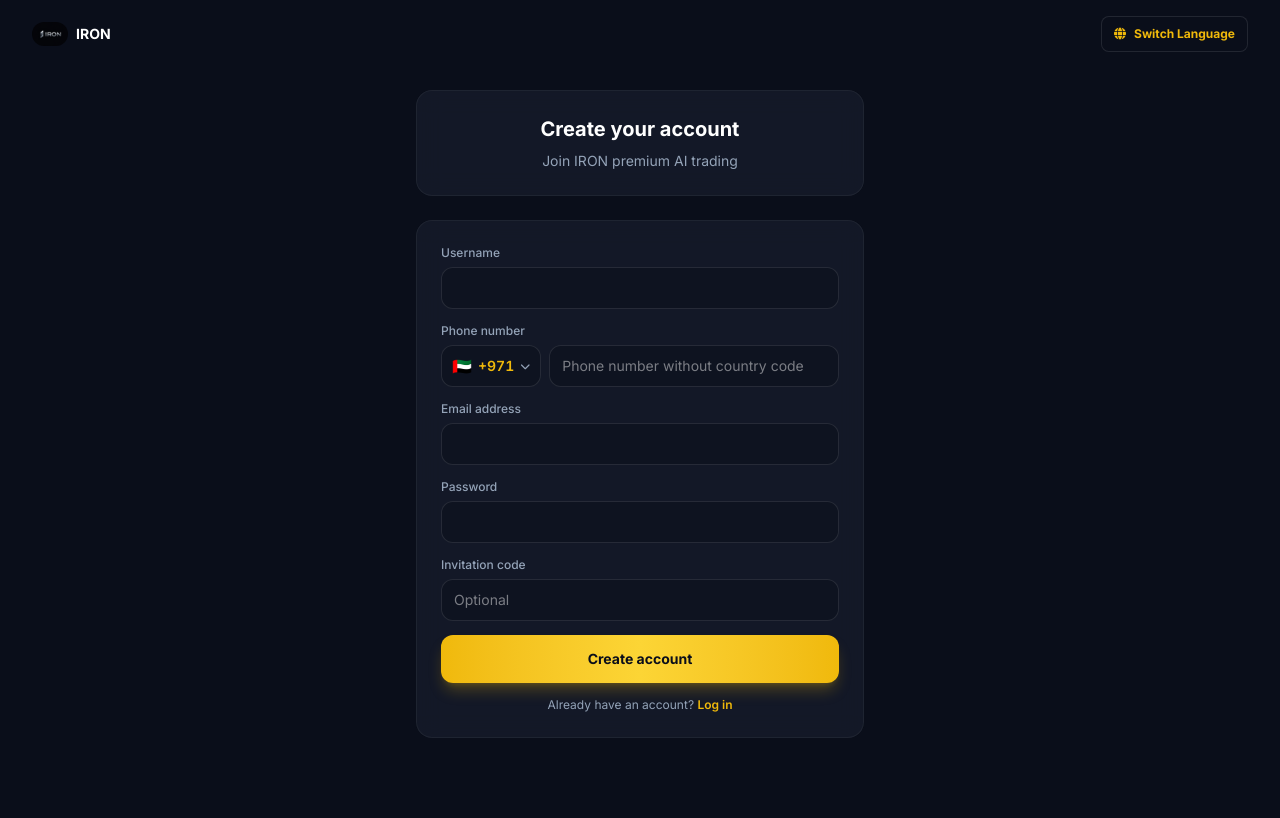
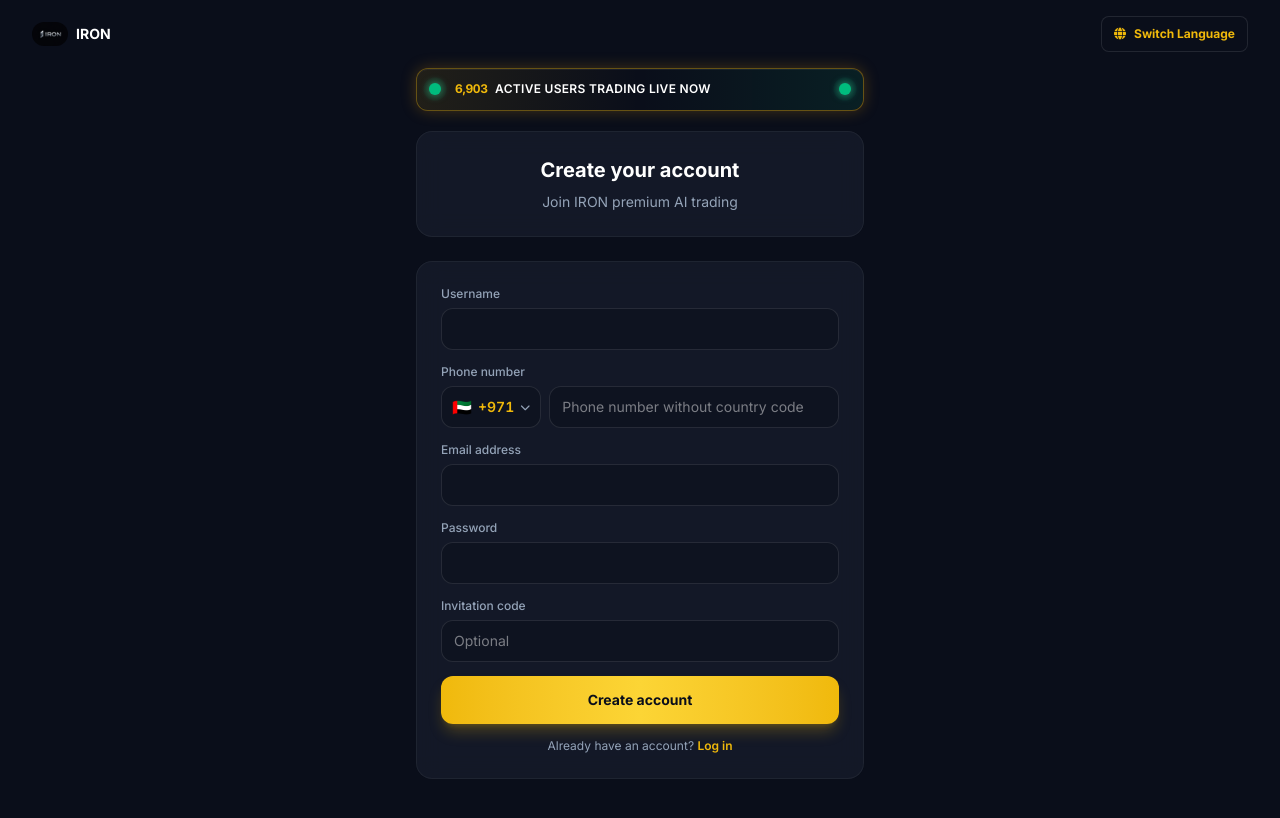
Before and after one commit to MEZMEZ971/iron.org, a React (Vite) app in the folder dunfin-application/frontend/: page /register in a window 1280 px wide. Built offline with nearby package versions, Linux system fonts and the light colour scheme.

Commit message:
chore: fix railway monorepo deployment config and add no-op backend build script

```diff
--- a/dunfin-application/frontend/src/App.tsx
+++ b/dunfin-application/frontend/src/App.tsx
@@ -1,6 +1,7 @@
 import { BrowserRouter, Navigate, Route, Routes } from "react-router-dom";
 import { AdminRoute } from "./components/auth/AdminRoute";
 import { ProtectedRoute } from "./components/auth/ProtectedRoute";
+import { FomoUserCountProvider } from "./context/FomoUserCountContext";
 import { AuthProvider } from "./context/AuthContext";
 import { SuccessFeedbackProvider } from "./context/SuccessFeedbackContext";
 import { ProfileMenuProvider } from "./context/ProfileMenuContext";
@@ -32,6 +33,7 @@
   return (
     <ThemeProvider>
       <LocaleProvider>
+        <FomoUserCountProvider>
           <AuthProvider>
             <UserProvider>
               <H5PortfolioProvider>
@@ -75,6 +77,7 @@
               </H5PortfolioProvider>
             </UserProvider>
           </AuthProvider>
+        </FomoUserCountProvider>
       </LocaleProvider>
     </ThemeProvider>
   );
--- /dev/null
+++ b/dunfin-application/frontend/src/components/FomoUsersBanner.tsx
@@ -0,0 +1,98 @@
+import { useEffect, useMemo, useRef } from "react";
+import { useFomoUserCount } from "../context/FomoUserCountContext";
+import { FOMO_BASELINE } from "../lib/fomoUserCount";
+import { useLocale } from "../i18n/LocaleContext";
+import { resolveTranslation } from "../i18n/translations";
+
+type FomoUsersBannerVariant = "auth" | "hero";
+
+const FOMO_FALLBACK_TEMPLATE = "{count} ACTIVE USERS TRADING LIVE NOW";
+
+function LiveBeacon() {
+  return (
+    <span className="relative flex h-3 w-3 shrink-0" aria-hidden>
+      <span className="absolute inline-flex h-full w-full animate-ping rounded-full bg-emerald-400 opacity-75" />
+      <span className="relative inline-flex h-3 w-3 rounded-full bg-emerald-500 shadow-[0_0_8px_rgba(52,211,153,0.8)]" />
+    </span>
+  );
+}
+
+function AnimatedCount({ value }: { value: number }) {
+  const display = value.toLocaleString();
+  const prevRef = useRef(display);
+  const nodeRef = useRef<HTMLSpanElement>(null);
+
+  useEffect(() => {
+    if (prevRef.current === display) return;
+    prevRef.current = display;
+    const node = nodeRef.current;
+    if (!node) return;
+    node.classList.remove("fomo-count-flip");
+    void node.offsetWidth;
+    node.classList.add("fomo-count-flip");
+  }, [display]);
+
+  return (
+    <span
+      ref={nodeRef}
+      className="mx-1 inline-block min-w-[3.5ch] tabular-nums font-extrabold tracking-tight text-[#f0b90b]"
+    >
+      {display}
+    </span>
+  );
+}
+
+export function FomoUsersBanner({ variant = "auth" }: { variant?: FomoUsersBannerVariant }) {
+  const { count } = useFomoUserCount();
+  const { locale } = useLocale();
+
+  const safeCount =
+    Number.isFinite(count) && count >= FOMO_BASELINE ? count : FOMO_BASELINE;
+
+  const template = useMemo(() => {
+    const resolved = resolveTranslation(locale, "fomoBannerActiveUsers");
+    if (resolved && resolved.includes("{count}") && resolved !== "fomoBannerActiveUsers") {
+      return resolved;
+    }
+    return FOMO_FALLBACK_TEMPLATE;
+  }, [locale]);
+
+  const [before = "", after = ""] = template.split("{count}");
+  const isHero = variant === "hero";
+
+  return (
+    <div
+      data-testid="fomo-users-banner"
+      className={`relative isolate block w-full overflow-visible opacity-100 visible ${
+        isHero
+          ? "rounded-2xl px-4 py-3.5"
+          : "mb-5 rounded-xl px-3 py-3"
+      } border border-[#f0b90b]/40 bg-[#0a0e1a] shadow-[0_0_15px_rgba(245,158,11,0.25),inset_0_1px_0_rgba(255,255,255,0.06)] backdrop-blur-md`}
+      style={{ zIndex: 20 }}
+      role="status"
+      aria-live="polite"
+    >
+      <div
+        className="pointer-events-none absolute inset-0 rounded-[inherit] bg-gradient-to-r from-[#f0b90b]/10 via-transparent to-emerald-500/10"
+        aria-hidden
+      />
+      <div
+        className={`relative z-10 flex items-center gap-2.5 ${
+          isHero ? "justify-center text-center" : "text-start"
+        }`}
+      >
+        <LiveBeacon />
+        <p
+          className={`min-w-0 flex-1 font-semibold uppercase leading-snug tracking-wide text-white ${
+            isHero ? "text-xs sm:text-sm" : "text-[11px] sm:text-xs"
+          }`}
+        >
+          <span>{before}</span>
+          <AnimatedCount value={safeCount} />
+          <span>{after}</span>
+        </p>
+        <LiveBeacon />
+      </div>
+    </div>
+  );
+}
--- a/dunfin-application/frontend/src/context/AuthContext.tsx
+++ b/dunfin-application/frontend/src/context/AuthContext.tsx
@@ -18,6 +18,7 @@
   persistAuthSession,
   type StoredAuthUser,
 } from "../lib/authStorage";
+import { bumpFomoOnRegistration } from "../lib/fomoUserCount";
 
 type AuthContextValue = {
   token: string | null;
@@ -75,6 +76,7 @@
   const register = useCallback(
     async (payload: RegisterPayload) => {
       const result = await authRegister(payload);
+      bumpFomoOnRegistration();
       applySession(result.token, result.user);
     },
     [applySession]
--- /dev/null
+++ b/dunfin-application/frontend/src/context/FomoUserCountContext.tsx
@@ -0,0 +1,75 @@
+import {
+  createContext,
+  useContext,
+  useEffect,
+  useMemo,
+  useState,
+  type ReactNode,
+} from "react";
+import {
+  bumpFomoCount,
+  FOMO_BASELINE,
+  randomFomoHeartbeatDelayMs,
+  randomFomoHeartbeatIncrement,
+  readFomoCount,
+  subscribeFomoCount,
+} from "../lib/fomoUserCount";
+
+type FomoUserCountContextValue = {
+  count: number;
+};
+
+const FomoUserCountContext = createContext<FomoUserCountContextValue | null>(null);
+
+export function FomoUserCountProvider({ children }: { children: ReactNode }) {
+  const [count, setCount] = useState(() => readFomoCount());
+
+  useEffect(() => subscribeFomoCount(setCount), []);
+
+  useEffect(() => {
+    let timeoutId: ReturnType<typeof setTimeout>;
+    let cancelled = false;
+
+    const schedule = () => {
+      timeoutId = setTimeout(() => {
+        if (cancelled) return;
+        bumpFomoCount(randomFomoHeartbeatIncrement());
+        schedule();
+      }, randomFomoHeartbeatDelayMs());
+    };
+
+    schedule();
+    return () => {
+      cancelled = true;
+      clearTimeout(timeoutId);
+    };
+  }, []);
+
+  const value = useMemo(
+    () => ({
+      count: Number.isFinite(count) && count >= FOMO_BASELINE ? count : FOMO_BASELINE,
+    }),
+    [count],
+  );
+
+  return (
+    <FomoUserCountContext.Provider value={value}>
+      {children}
+    </FomoUserCountContext.Provider>
+  );
+}
+
+/** Safe hook — never throws; falls back to localStorage baseline when provider is absent. */
+export function useFomoUserCount(): FomoUserCountContextValue {
+  const ctx = useContext(FomoUserCountContext);
+  if (ctx) return ctx;
+  return { count: readFomoCount() };
+}
+
+export function useFomoUserCountStrict(): FomoUserCountContextValue {
+  const ctx = useContext(FomoUserCountContext);
+  if (!ctx) {
+    throw new Error("useFomoUserCountStrict must be used within FomoUserCountProvider");
+  }
+  return ctx;
+}
--- a/dunfin-application/frontend/src/i18n/buildLocaleTable.ts
+++ b/dunfin-application/frontend/src/i18n/buildLocaleTable.ts
@@ -8,6 +8,7 @@
 import { H5_DEPOSIT_OVERRIDES } from "./localeCatalog/h5DepositOverrides";
 import { H5_NEW_KEY_OVERRIDES } from "./localeCatalog/h5OverridesNewKeys";
 import { SIDEBAR_DOWNLOAD_OVERRIDES } from "./localeCatalog/sidebarDownloadApkOverrides";
+import { FOMO_BANNER_OVERRIDES } from "./localeCatalog/fomoBannerOverrides";
 
 type NonBaseLocale = Exclude<Locale, "en" | "ar">;
 
@@ -33,6 +34,7 @@
   const adminActivity = ADMIN_ACTIVITY_OVERRIDES[locale] ?? {};
   const adminFinance = ADMIN_FINANCE_OVERRIDES[locale] ?? {};
   const sidebarDownload = SIDEBAR_DOWNLOAD_OVERRIDES[locale] ?? {};
+  const fomoBanner = FOMO_BANNER_OVERRIDES[locale] ?? {};
   return {
     ...en,
     ...h5,
@@ -41,5 +43,6 @@
     ...adminActivity,
     ...adminFinance,
     ...sidebarDownload,
+    ...fomoBanner,
   } as Record<TranslationKey, string>;
 }
--- a/dunfin-application/frontend/src/i18n/translations.ts
+++ b/dunfin-application/frontend/src/i18n/translations.ts
@@ -263,6 +263,7 @@
     countryCodeNoResults: "No countries found",
     authPhonePlaceholder: "Phone number without country code",
     featureComingSoon: "This feature is coming soon.",
+    fomoBannerActiveUsers: "{count} ACTIVE USERS TRADING LIVE NOW",
     tradeExecuteFailed: "Trade execution failed. Please try again.",
     notFoundCode: "404",
     notFoundTitle: "Asset Displaced in Orbit",
@@ -539,6 +540,7 @@
     countryCodeNoResults: "لم يتم العثور على دول",
     authPhonePlaceholder: "رقم الهاتف بدون رمز الدولة",
     featureComingSoon: "هذه الميزة قريباً.",
+    fomoBannerActiveUsers: "{count} مستخدم نشط يتداولون الآن مباشرة",
     tradeExecuteFailed: "فشل تنفيذ التداول. حاول مرة أخرى.",
     notFoundCode: "404",
     notFoundTitle: "الأصل خارج المدار",
--- a/dunfin-application/frontend/src/layouts/AuthLayout.tsx
+++ b/dunfin-application/frontend/src/layouts/AuthLayout.tsx
@@ -1,5 +1,6 @@
 import { useState, type ReactNode } from "react";
 import { Link } from "react-router-dom";
+import { FomoUsersBanner } from "../components/FomoUsersBanner";
 import { IronLogo } from "../components/layout/IronLogo";
 import { LanguageSwitcherOverlay } from "../i18n/LanguageSwitcherOverlay";
 import { useLocale } from "../i18n/LocaleContext";
@@ -37,13 +38,16 @@
       />
 
       <div className="flex flex-1 items-center justify-center px-4 pb-10">
-        <div className="w-full max-w-md">
+        <div className="relative z-10 w-full max-w-md">
+          <FomoUsersBanner variant="auth" />
+
           <div className="glass-card mb-6 rounded-2xl p-6 shadow-lg transition-all duration-300 ease-in-out">
             <h1 className="text-center text-xl font-bold text-df">{title}</h1>
             {subtitle && (
               <p className="mt-2 text-center text-sm text-df-muted">{subtitle}</p>
             )}
           </div>
+
           <div className="glass-card rounded-2xl p-6 transition-all duration-300 ease-in-out">
             {children}
           </div>
--- /dev/null
+++ b/dunfin-application/frontend/src/lib/fomoUserCount.ts
@@ -0,0 +1,54 @@
+export const FOMO_STORAGE_KEY = "iron_fomo_user_count";
+export const FOMO_BASELINE = 6903;
+export const FOMO_REGISTRATION_BUMP = 3;
+
+type FomoListener = (count: number) => void;
+
+const listeners = new Set<FomoListener>();
+
+export function readFomoCount(): number {
+  try {
+    const raw = localStorage.getItem(FOMO_STORAGE_KEY);
+    const parsed = raw ? Number.parseInt(raw, 10) : Number.NaN;
+    if (Number.isFinite(parsed) && parsed >= FOMO_BASELINE) {
+      return parsed;
+    }
+  } catch {
+    /* ignore storage errors */
+  }
+  return FOMO_BASELINE;
+}
+
+export function writeFomoCount(count: number): void {
+  const safe = Math.max(FOMO_BASELINE, Math.floor(count));
+  try {
+    localStorage.setItem(FOMO_STORAGE_KEY, String(safe));
+  } catch {
+    /* ignore storage errors */
+  }
+  listeners.forEach((listener) => listener(safe));
+}
+
+export function bumpFomoCount(delta: number): number {
+  const next = readFomoCount() + delta;
+  writeFomoCount(next);
+  return next;
+}
+
+export function bumpFomoOnRegistration(): number {
+  return bumpFomoCount(FOMO_REGISTRATION_BUMP);
+}
+
+export function subscribeFomoCount(listener: FomoListener): () => void {
+  listeners.add(listener);
+  return () => listeners.delete(listener);
+}
+
+/** Random organic heartbeat increment: 3 or 6 (multiple of 3, capped at 6). */
+export function randomFomoHeartbeatIncrement(): number {
+  return Math.random() < 0.5 ? 3 : 6;
+}
+
+export function randomFomoHeartbeatDelayMs(): number {
+  return 7000 + Math.floor(Math.random() * 8001);
+}
--- a/dunfin-application/frontend/src/pages/Home.tsx
+++ b/dunfin-application/frontend/src/pages/Home.tsx
@@ -1,4 +1,5 @@
 import { AffiliatePromoBanner } from "../components/AffiliatePromoBanner";
+import { FomoUsersBanner } from "../components/FomoUsersBanner";
 import { RoiProfitSimulator } from "../components/h5/RoiProfitSimulator";
 import { MarqueeBanner } from "../components/MarqueeBanner";
 import { MiniWatchlist } from "../components/MiniWatchlist";
@@ -11,6 +12,9 @@
 
   return (
     <div className="space-y-4 pb-4">
+      <div className="sticky top-0 z-30 -mx-4 px-4 pb-1 pt-0 md:static md:mx-0 md:px-0 md:pb-0">
+        <FomoUsersBanner variant="hero" />
+      </div>
       <MarqueeBanner />
       <QuickActionGrid />
       <RoiProfitSimulator />
--- a/package.json
+++ b/package.json
@@ -4,6 +4,8 @@
   "private": true,
   "description": "IRON monorepo: smart-forwarder contracts + dunfin-application",
   "scripts": {
+    "start": "node dunfin-application/backend/server.cjs",
+    "build": "npm install --prefix dunfin-application/backend",
     "server": "node dunfin-application/backend/server.cjs",
     "dev:frontend": "npm run dev --prefix dunfin-application/frontend",
     "build:frontend": "npm run build --prefix dunfin-application/frontend",
```
Also changed, not shown: dunfin-application/frontend/src/i18n/localeCatalog/fomoBannerOverrides.ts (added, +25 -0 lines), dunfin-application/frontend/src/index.css (+20 -0 lines), 2 other files (tests, documents, lock files or other folders). Lines whose indentation alone changed are shown as unchanged.
